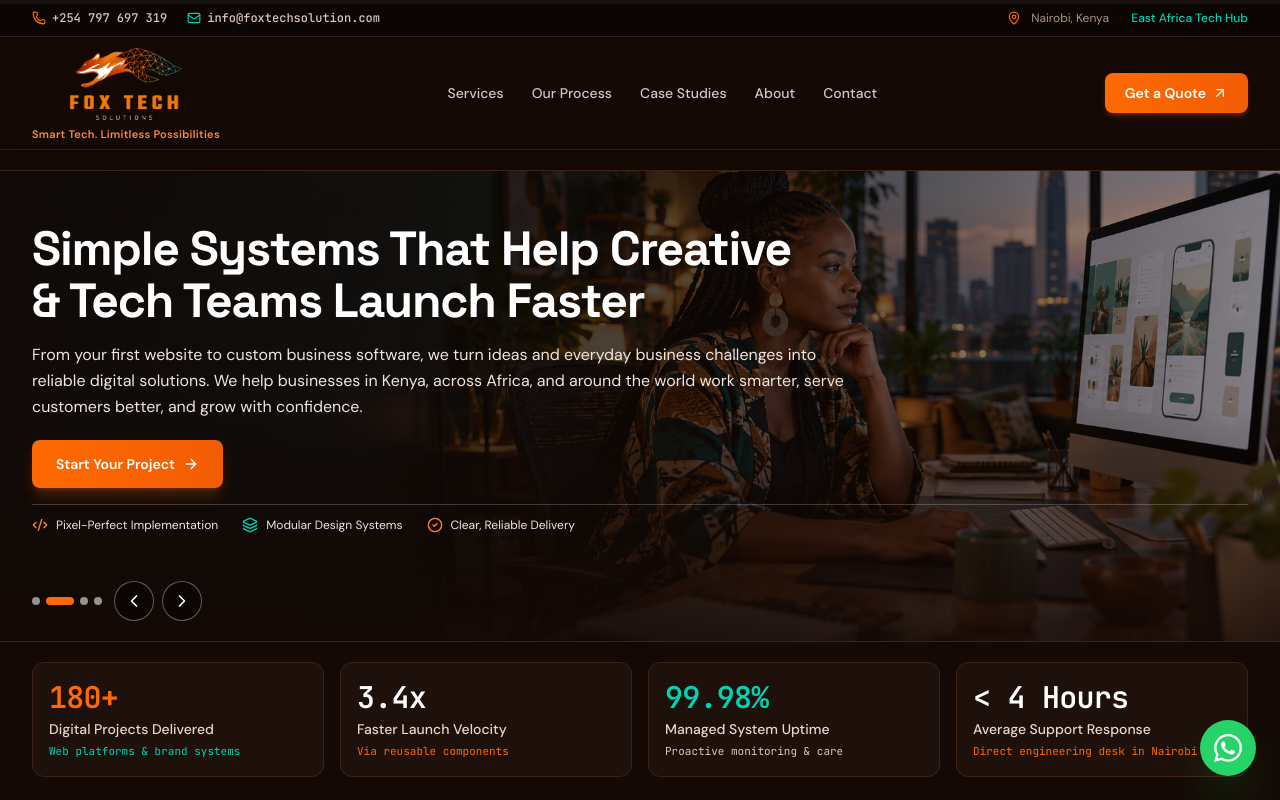
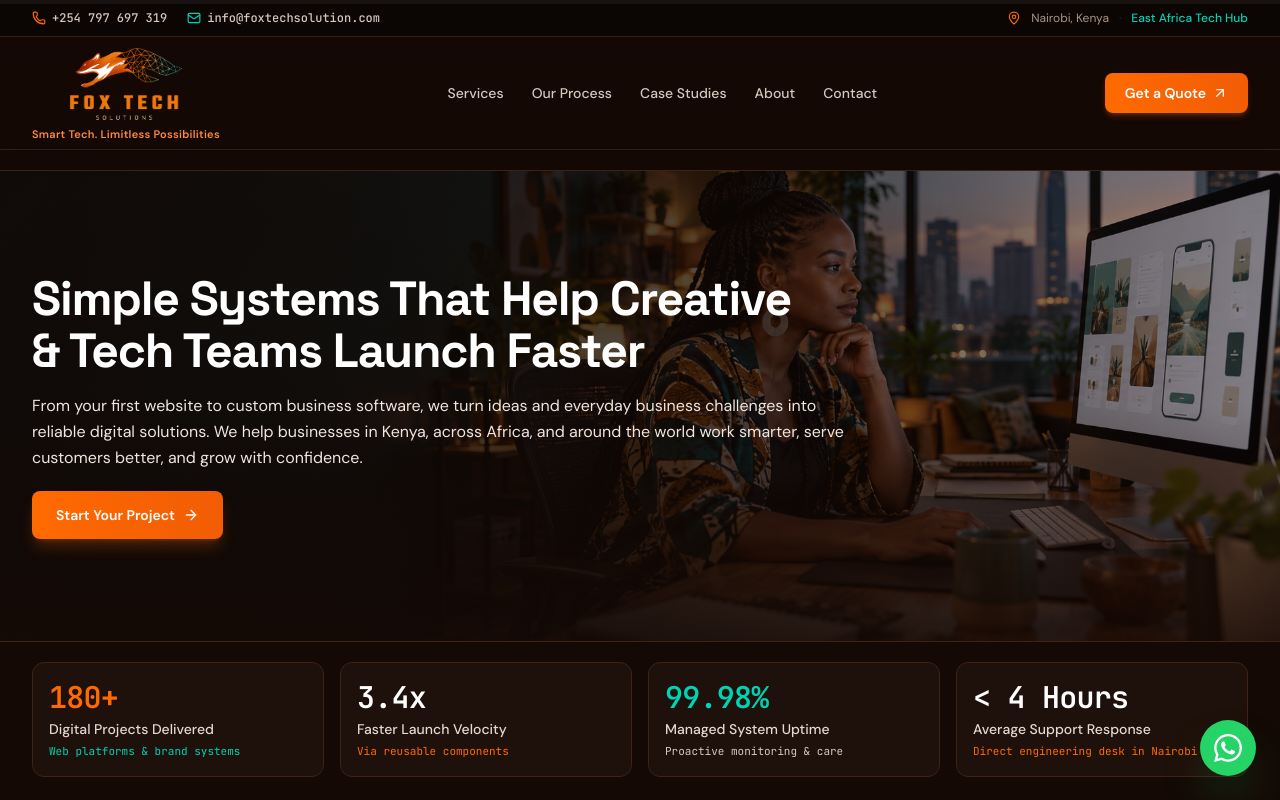
Before and after one commit to johnorengo/Fox-Tech-Portfolio, a React (Vite) app: page / in a window 1280 px wide. Shown: the top 800 px of the page. Built offline with nearby package versions, Linux system fonts and the light colour scheme.

Commit message:
Remove hero carousel controls and feature labels

```diff
--- a/src/components/Hero.tsx
+++ b/src/components/Hero.tsx
@@ -1,12 +1,5 @@
 import React, { useEffect, useState } from 'react';
-import {
-  ArrowRight,
-  ChevronLeft,
-  ChevronRight,
-  Code2,
-  Layers,
-  CheckCircle2,
-} from 'lucide-react';
+import { ArrowRight } from 'lucide-react';
 
 import engineeringTeam from '../assets/images/hero-engineering-team.png';
 import productDesigner from '../assets/images/hero-product-designer.png';
@@ -38,7 +31,6 @@ const carouselImages = [
 
 export const Hero: React.FC<HeroProps> = ({ onBookScoping }) => {
   const [currentImageIndex, setCurrentImageIndex] = useState(0);
-  const [isPaused, setIsPaused] = useState(false);
   const [prefersReducedMotion, setPrefersReducedMotion] = useState(false);
 
   useEffect(() => {
@@ -50,31 +42,17 @@ export const Hero: React.FC<HeroProps> = ({ onBookScoping }) => {
   }, []);
 
   useEffect(() => {
-    if (isPaused || prefersReducedMotion) return;
+    if (prefersReducedMotion) return;
     const interval = window.setInterval(() => {
       setCurrentImageIndex((index) => (index + 1) % carouselImages.length);
     }, 4000);
     return () => window.clearInterval(interval);
-  }, [isPaused, prefersReducedMotion]);
-
-  const showPrevious = () => {
-    setCurrentImageIndex((index) => (index - 1 + carouselImages.length) % carouselImages.length);
-  };
-
-  const showNext = () => {
-    setCurrentImageIndex((index) => (index + 1) % carouselImages.length);
-  };
+  }, [prefersReducedMotion]);
 
   return (
     <section
       className="relative overflow-hidden bg-[#140905] pt-3 pb-20 md:pt-5 md:pb-24 lg:pb-8"
       aria-label="Fox Tech Solutions introduction"
-      onMouseEnter={() => setIsPaused(true)}
-      onMouseLeave={() => setIsPaused(false)}
-      onFocusCapture={() => setIsPaused(true)}
-      onBlurCapture={(event) => {
-        if (!event.currentTarget.contains(event.relatedTarget as Node | null)) setIsPaused(false);
-      }}
     >
       <div className="hero-desktop relative isolate hidden overflow-hidden border-y border-[#3d2216] sm:block">
         {carouselImages.map((slide, index) => (
@@ -95,7 +73,7 @@ export const Hero: React.FC<HeroProps> = ({ onBookScoping }) => {
         <div className="absolute inset-0 bg-gradient-to-r from-[#100805]/90 via-[#100805]/75 to-[#100805]/35" aria-hidden="true" />
         <div className="absolute inset-0 bg-gradient-to-t from-[#140905]/80 via-transparent to-transparent" aria-hidden="true" />
 
-        <div className="hero-desktop-content relative mx-auto flex max-w-7xl flex-col justify-center px-6 pb-20 pt-8 lg:px-8 lg:pt-6">
+        <div className="hero-desktop-content relative mx-auto flex max-w-7xl flex-col justify-center px-6 py-8 lg:px-8 lg:py-6">
           <div className="flex w-full flex-col items-start gap-4">
             <h1 className="hero-desktop-title max-w-[820px] text-3xl font-bold leading-[1.08] tracking-tight text-white [text-wrap:balance] lg:text-[2.65rem] xl:text-5xl">
               Simple Systems That Help Creative &amp; Tech Teams Launch Faster
@@ -114,34 +92,9 @@ export const Hero: React.FC<HeroProps> = ({ onBookScoping }) => {
               </button>
             </div>
 
-            <div className="flex w-full flex-wrap items-center gap-x-6 gap-y-2 border-t border-white/20 pt-3 text-xs text-[#f0e5df]">
-              <div className="flex items-center gap-2"><Code2 className="h-4 w-4 text-[#ff8a32]" /><span>Pixel-Perfect Implementation</span></div>
-              <div className="flex items-center gap-2"><Layers className="h-4 w-4 text-[#00d2b4]" /><span>Modular Design Systems</span></div>
-              <div className="flex items-center gap-2"><CheckCircle2 className="h-4 w-4 text-[#ff8a32]" /><span>Clear, Reliable Delivery</span></div>
-            </div>
+
           </div>
 
-          <div className="absolute bottom-5 left-6 flex items-end gap-4 lg:left-8">
-            <div className="flex shrink-0 items-center gap-2">
-              <div className="mr-1 hidden items-center gap-1.5 sm:flex" aria-label={`Slide ${currentImageIndex + 1} of ${carouselImages.length}`}>
-                {carouselImages.map((slide, index) => (
-                  <button
-                    key={slide.src}
-                    onClick={() => setCurrentImageIndex(index)}
-                    aria-label={`Show image ${index + 1}`}
-                    aria-current={currentImageIndex === index ? 'true' : undefined}
-                    className={`h-2 rounded-full transition-all ${currentImageIndex === index ? 'w-7 bg-[#ff6a00]' : 'w-2 bg-white/55 hover:bg-white'}`}
-                  />
-                ))}
-              </div>
-              <button onClick={showPrevious} aria-label="Previous hero image" className="flex h-10 w-10 items-center justify-center rounded-full border border-white/35 bg-black/35 text-white backdrop-blur transition hover:bg-black/60 focus-visible:outline-none focus-visible:ring-2 focus-visible:ring-[#00d2b4]">
-                <ChevronLeft className="h-5 w-5" />
-              </button>
-              <button onClick={showNext} aria-label="Next hero image" className="flex h-10 w-10 items-center justify-center rounded-full border border-white/35 bg-black/35 text-white backdrop-blur transition hover:bg-black/60 focus-visible:outline-none focus-visible:ring-2 focus-visible:ring-[#00d2b4]">
-                <ChevronRight className="h-5 w-5" />
-              </button>
-            </div>
-          </div>
         </div>
       </div>
 
@@ -174,7 +127,7 @@ export const Hero: React.FC<HeroProps> = ({ onBookScoping }) => {
         <div className="absolute inset-0 bg-gradient-to-r from-[#100805]/90 via-[#100805]/70 to-[#100805]/55" aria-hidden="true" />
         <div className="absolute inset-0 bg-gradient-to-t from-[#100805]/85 via-transparent to-[#100805]/30" aria-hidden="true" />
 
-        <div className="relative z-10 px-4 pb-16 pt-7">
+        <div className="relative z-10 px-4 py-7">
           <h1 data-reveal="left" className="max-w-[22rem] text-[1.8rem] font-bold leading-[1.04] tracking-tight text-white [text-wrap:balance]">
             Simple Systems That Help Creative &amp; Tech Teams Launch Faster
           </h1>
@@ -188,21 +141,9 @@ export const Hero: React.FC<HeroProps> = ({ onBookScoping }) => {
             <span>Start Your Project</span>
             <ArrowRight className="h-4 w-4" />
           </button>
-          <div className="mt-5 flex flex-wrap gap-x-4 gap-y-2 border-t border-white/25 pt-4 text-[11px] text-white">
-            <div className="flex items-center gap-1.5"><Code2 className="h-3.5 w-3.5 text-[#ff8a32]" /><span>Pixel-Perfect Implementation</span></div>
-            <div className="flex items-center gap-1.5"><Layers className="h-3.5 w-3.5 text-[#00d2b4]" /><span>Modular Design Systems</span></div>
-            <div className="flex items-center gap-1.5"><CheckCircle2 className="h-3.5 w-3.5 text-[#ff8a32]" /><span>Clear, Reliable Delivery</span></div>
-          </div>
+
         </div>
 
-        <div className="absolute bottom-3 right-3 z-20 flex items-center gap-1.5">
-          <button onClick={showPrevious} aria-label="Previous hero image" className="flex h-9 w-9 items-center justify-center rounded-full border border-white/40 bg-black/45 text-white backdrop-blur focus-visible:outline-none focus-visible:ring-2 focus-visible:ring-[#00d2b4]">
-            <ChevronLeft className="h-4 w-4" />
-          </button>
-          <button onClick={showNext} aria-label="Next hero image" className="flex h-9 w-9 items-center justify-center rounded-full border border-white/40 bg-black/45 text-white backdrop-blur focus-visible:outline-none focus-visible:ring-2 focus-visible:ring-[#00d2b4]">
-            <ChevronRight className="h-4 w-4" />
-          </button>
-        </div>
       </div>
 
       <div className="mx-auto mt-10 grid max-w-7xl grid-cols-2 gap-4 px-4 sm:gap-6 sm:px-6 lg:mt-5 lg:grid-cols-4 lg:gap-4 lg:px-8">
```
